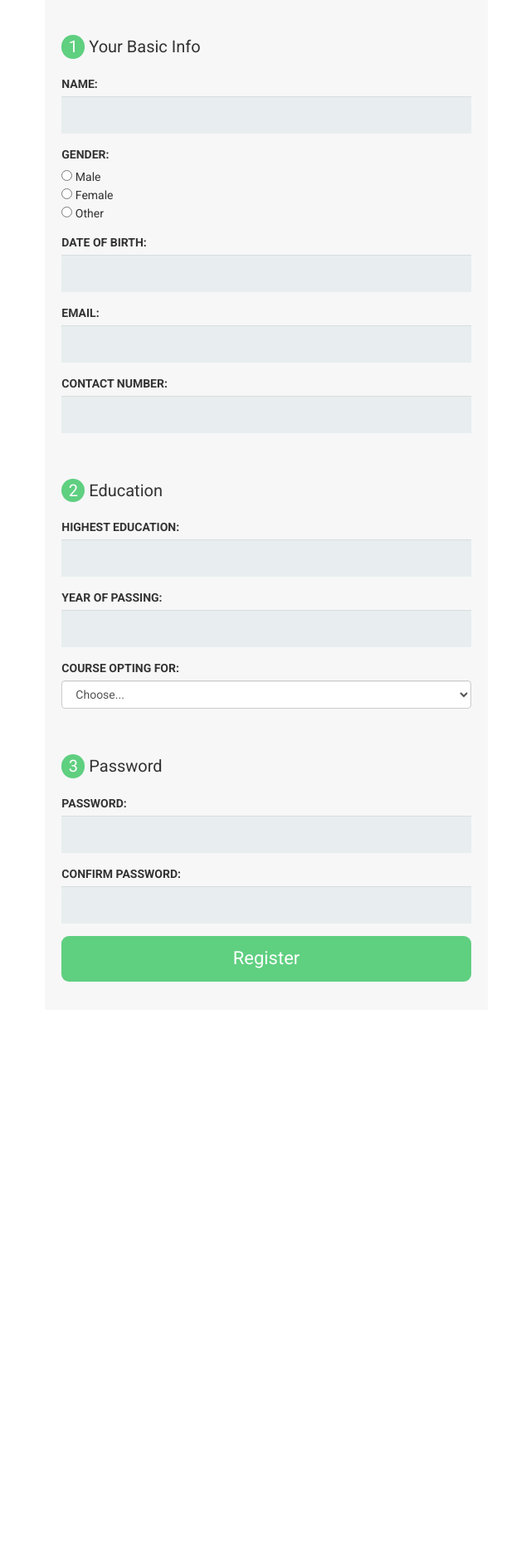
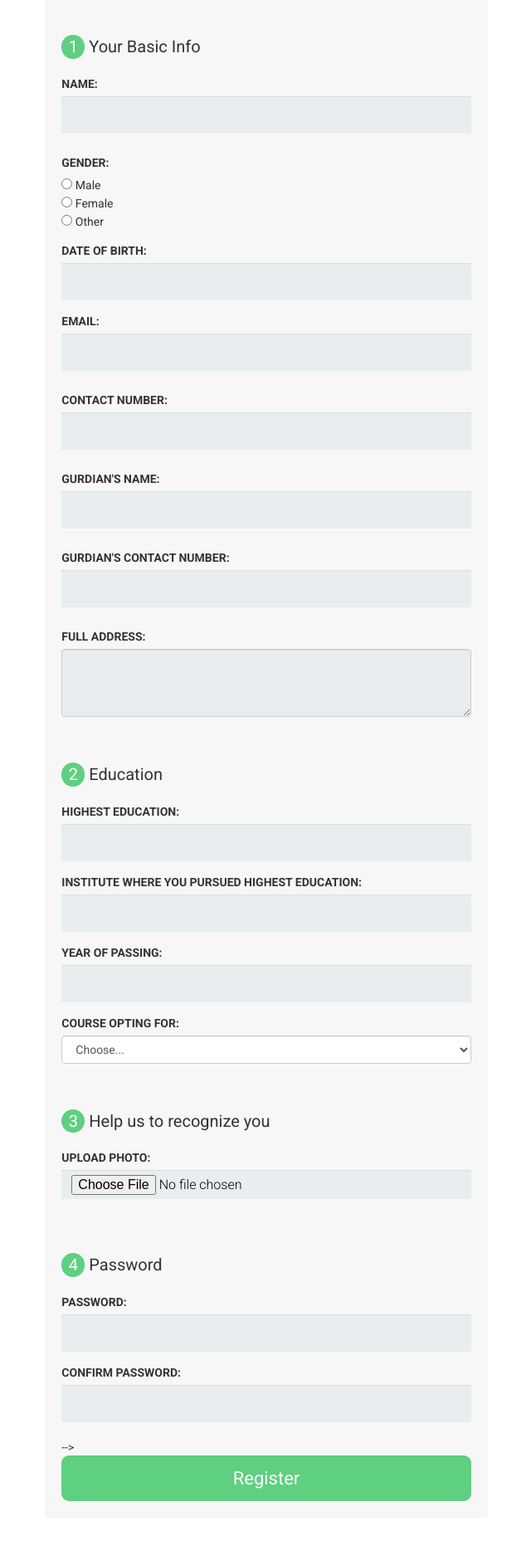
Before and after one commit to prince737/IAS-Academic, a PHP site: page /registration.php in a window 1280 px wide. Shown: the part 154-2034 px from the top of the page at 83% size, without its empty margins (319-959 px from the left). Before the commit the page ends 1337 px from the top, so only its background shows below. Run offline with PHP 8.4, Linux system fonts and the light colour scheme; some libraries are stand-ins or nearby versions.

Commit message:
registration with client side validation only

```diff
--- a/Css/home.css
+++ b/Css/home.css
@@ -6,8 +6,9 @@
 
 }
 
-marquee{
+.marquee{
 	max-height:270px;
+	overflow: hidden;
 }
 
 .navbar{
--- a/Css/login.css
+++ b/Css/login.css
@@ -23,7 +23,7 @@ body, html {
    /* background-position: center;
     background-repeat: no-repeat;
     background-size: cover;*/
-	background:#1ABC9C;
+
 }
 
 .row-centered{
--- a/Css/register.css
+++ b/Css/register.css
@@ -39,7 +39,7 @@
 	padding:20px;
 }
 
- input[type=text], input[type=email]{
+ input[type=text], input[type=email], input[type=password], input[type=file]{
 	height:45px;
 	border-radius: 0px;
 	outline: none;
@@ -51,6 +51,14 @@
 	background-color: #E8EEEF;
 }
 
+input[type=file]{
+	height:35px;
+}
+#address{
+	background-color: #E8EEEF;
+	font-size: 16px;
+	color:black;
+}
 .submit{
 	width:100%;
 	height:55px;
@@ -77,6 +85,12 @@
 	border-radius:50px;
 }
 
+.error{
+	color:#D32F2F;
+	padding-top:10px;
+	font-size:16px;
+}
+
 @media screen and (max-width: 768px) {
 
 	.contactus{
--- /dev/null
+++ b/js/register.js
@@ -0,0 +1,107 @@
+$( function() {
+		$( "#datepicker" ).datepicker({
+			changeMonth: true,
+			changeYear: true,
+			yearRange: '1990:2017',
+			altField: "#datepicker",
+			altFormat: "yy-mm-dd",
+		});
+	} );
+
+	//INput field validations
+
+	/*$('#name').on('blur', function(){
+		if(!this.value.match(/^[A-Za-z]*\s{1}[A-Za-z]*$/))
+		{
+			$('#error_name').html('Please provide a valid name.').css('color', '#D32F2F').css('padding-top','10px').css('font-size','16px');
+			 $(this).focus();
+			return false;
+		}
+        $('#error_name').html('');
+
+	});
+
+	$('#gname').on('blur', function(){
+		if(!this.value.match(/^[A-Za-z]*\s{1}[A-Za-z]*$/))
+		{
+			$('#error_gname').html('Please provide a valid name.').css('color', '#D32F2F').css('padding-top','10px').css('font-size','16px');
+			 $(this).focus();
+			return false;
+		}
+        $('#error_gname').html('');
+
+	});
+
+	$('#contact').on('blur', function(){
+		if(!this.value.match(/^[0-9]{10}$/))
+		{
+			$('#error_contact').html('Please provide a valid Contact Number.').css('color', '#D32F2F').css('padding-top','10px').css('font-size','16px');
+			 $(this).focus();
+			return false;
+		}
+        $('#error_contact').html('');
+
+	});
+
+	$('#gcontact').on('blur', function(){
+		if(!this.value.match(/^[0-9]{10}$/))
+		{
+			$('#error_gcontact').html('Please provide a valid Contact Number.').css('color', '#D32F2F').css('padding-top','10px').css('font-size','16px');
+			 $(this).focus();
+			return false;
+		}
+        $('#error_gcontact').html('');
+
+	});
+
+	$('#email').on('blur', function(){
+		if(!this.value.match(/^(([^<>()\[\]\\.,;:\s@"]+(\.[^<>()\[\]\\.,;:\s@"]+)*)|(".+"))@((\[[0-9]{1,3}\.[0-9]{1,3}\.[0-9]{1,3}\.[0-9]{1,3}\])|(([a-zA-Z\-0-9]+\.)+[a-zA-Z]{2,}))$/))
+		{
+			$('#error_email').html('Please provide a valid email address.').css('color', '#D32F2F').css('padding-top','10px').css('font-size','16px');
+			 $(this).focus();
+			return false;
+		}
+        $('#error_email').html('');
+
+	});
+
+
+
+
+    //Confirm Password Validation
+
+        $('#pwd,#cpwd').on('keyup', function () {
+        if ($('#pwd').val() == $('#cpwd').val()) {
+            $('#message').html('').css('color', '#5fcf80');
+            $('#register').prop('disabled',false);
+        } else{
+            $('#message').html('Passwords do not Match. Sign Up Disabled.').css('color', '#D32F2F');
+            $('#register').prop('disabled',true);
+        }
+        });
+
+		$('#pwd').on('blur', function(){
+		if(this.value.length < 8){
+			$('#message1').html('Passwords must be atleast 8 characters long.').css('color', '#D32F2F');
+			$(this).focus();
+			return false;
+		} else{
+            $('#message1').html('');
+        }
+		});
+
+
+		//Imge validation
+
+		/*$(document).ready(function(){
+        $('#register').click(function(){
+            var extension = $('#img').val().split('.').pop().toLowerCase();
+            if(jQuery.inArray(extension, ['png','jpg','jpeg']) == -1)
+            {
+                 $('#error_image').html('Please provide a proper image file .').css('color', '#D32F2F').css('padding-top','10px').css('font-size','16px');
+                $('#img').val('');
+                return false;
+            }
+
+        });
+        });  */
--- a/login.php
+++ b/login.php
@@ -1,3 +1,6 @@
+<?php
+	session_start();
+?>
 <!DOCTYPE html>
 <html>
 <head>
@@ -21,7 +24,7 @@
 				<p class="brand">Institute of Applied Science</p>
 				<div class="content">
 					<p class="login">LOG IN</p>
-					<form class="form">
+					<form class="form" action="includes/login.inc.php" method="POST">
 					    <p class="name">EMAIL</p>
 						<input type="email" name="email" placeholder="E-mail" required><br>
 						<p class="name">PASSWORD</p>
--- /dev/null
+++ b/profile.php
@@ -0,0 +1 @@
+Well hello there!
--- a/registration.php
+++ b/registration.php
@@ -2,6 +2,7 @@
 	session_start();
 ?>
 
+<!DOCTYPE html>
 <html>
 <head>
 	<meta name="viewport" content="width=device-width, initial-scale=1">
@@ -24,42 +25,63 @@
 	    <div class="row">
 			<div class="col-lg-5 col-sm-10 contactus">
 				<div class="heading">Register</div>
-				<form>
+				<form action="includes/registration.inc.php" method="POST" enctype="multipart/form-data">
 				    <div class="item"><span>1</span>  Your Basic Info</div>
   					<div class="form-group">
-					<label for="name">NAME:</label>
-    					<input type="text" class="form-control" id="name" required>
-  					</div>
+						<label for="name">NAME:</label>
+    					<input type="text" class="form-control" name="name" id="name" >
+						<p for="name" id="error_name" class="error"></p>
+					</div>
 					<div class="form-group ">
     					<label for="gender">GENDER:</label><br>
-						<input type="radio" name="gender" value="male" id="gender"> Male<br>
+						<input type="radio" name="gender" value="male" id="gender" required> Male<br>
 						<input type="radio" name="gender" value="female"> Female<br>
 						<input type="radio" name="gender" value="other"> Other
   					</div>
 					<div class="form-group ">
 						<label for="datepicker">DATE OF BIRTH:</label>
-    					<input type="text" class="form-control" id="datepicker" name="dob" required/>
+    					<input type="text" class="form-control" id="datepicker" name="date" required/>
   					</div>
 					<div class="form-group ">
 						<label for="email">EMAIL:</label>
-    					<input type="email" required class="form-control" id="email" id="email">
+    					<input type="email" required class="form-control" id="email" name="email">
+						<p for="name" id="error_email" class="error"></p>
   					</div>
 					<div class="form-group ">
 						<label for="contact">CONTACT NUMBER:</label>
-    					<input type="text" required class="form-control" id="contact">
+    					<input type="text" required class="form-control" id="contact" name="contact" maxlength="10">
+						<p for="name" id="error_contact" class="error"></p>
+  					</div>
+					<div class="form-group ">
+						<label for="gname">GURDIAN'S NAME:</label>
+    					<input type="text" required class="form-control" id="gname" name="gname">
+						<p for="name" id="error_gname" class="error"></p>
+  					</div>
+					<div class="form-group ">
+						<label for="gcontact">GURDIAN'S CONTACT NUMBER:</label>
+    					<input type="text" required class="form-control" id="gcontact" maxlength="10" name="gcontact">
+						<p for="name" id="error_gcontact" class="error"></p>
+  					</div>
+					<div class="form-group ">
+						<label for="address">FULL ADDRESS:</label>
+    					<textarea class="form-control" id="address" rows="3" name="address" required></textarea>
   					</div>
 					<div class="item"><span>2</span>  Education</div>
 					<div class="form-group ">
-					<label for="he">HIGHEST EDUCATION:</label>
+						<label for="he">HIGHEST EDUCATION:</label>
     					<input type="text" class="form-control" name="he" id="he" required />
   					</div>
 					<div class="form-group ">
+						<label for="inst">INSTITUTE WHERE YOU PURSUED HIGHEST EDUCATION:</label>
+    					<input type="text" class="form-control" name="inst" id="inst" required />
+  					</div>
+					<div class="form-group ">
 						<label for="yop">YEAR OF PASSING:</label>
-    					<input type="text" class="form-control" name="yop" id="yop" required />
+    					<input type="text" class="form-control" name="yop" id="yop" maxlength="4" required />
   					</div>
 					<div class="form-group ">
 					<label for="course">COURSE OPTING FOR:</label>
-    					<select class="form-control" id="course">
+    					<select class="form-control" id="course" name="course">
 							<option selected>Choose...</option>
 							<option value="volvo">Volvo</option>
 							<option value="saab">Saab</option>
@@ -67,36 +89,36 @@
 							<option value="audi">Audi</option>
 						</select>
   					</div>
-					<div class="item"><span>3</span>  Password</div>
+					<div class="item"><span>3</span>  Help us to recognize you</div>
+					<div class="form-group ">
+						<label for="img">UPLOAD PHOTO:</label>
+    					<input type="file" class="form-control" name="image" id="img" accept=".jpg, .jpeg, .png" required />
+						<p for="name" id="error_image" class="error"></p>
+  					</div>
+					<div class="item"><span>4</span>  Password</div>
 					<div class="form-group ">
 						<label for="pwd">PASSWORD:</label>
-    					<input type="text" required class="form-control" id="pwd">
+    					<input type="password" required class="form-control" id="pwd" name="pwd">
   					</div>
 					<div class="form-group ">
 						<label for="cpwd">CONFIRM PASSWORD:</label>
-    					<input type="text" required class="form-control" id="cpwd">
+    					<input type="password" required class="form-control" id="cpwd" name="cpwd">
   					</div>
-  					<button type="submit" id="register" class="submit">Register</button>
+					<p id="message" style="margin-top: 20px; font-size:16px;"></p>
+					<p id="message1" style="margin-top: 20px; font-size:16px;"></p>-->
+  					<button type="submit" id="register" name="register" class="submit">Register</button>
 				</form>
 			</div>
 		</div>
 	</div>
 
 
-
 	<script src="js/jquery-3.2.1.min.js"></script>
+	<script src="js/jquery-3.2.1.min.js"></script>
+	<script src="js/register.js"></script>
     <script src="js/bootstrap.js"></script>
 	<script src="https://code.jquery.com/jquery-1.12.4.js"></script>
 	<script src="https://code.jquery.com/ui/1.12.1/jquery-ui.js"></script>
-	<script>
-	$( function() {
-		$( "#datepicker" ).datepicker({
-			changeMonth: true,
-			changeYear: true,
-			yearRange: '1990:2017'
-		});
-	} );
-	</script>
 
 
 </body>
```
Also changed, not shown: includes/login.inc.php (added, +54 -0 lines), includes/registration.inc.php (+51 -27 lines), index.html (+14 -3 lines), js/jquery.marquee.js (added).
